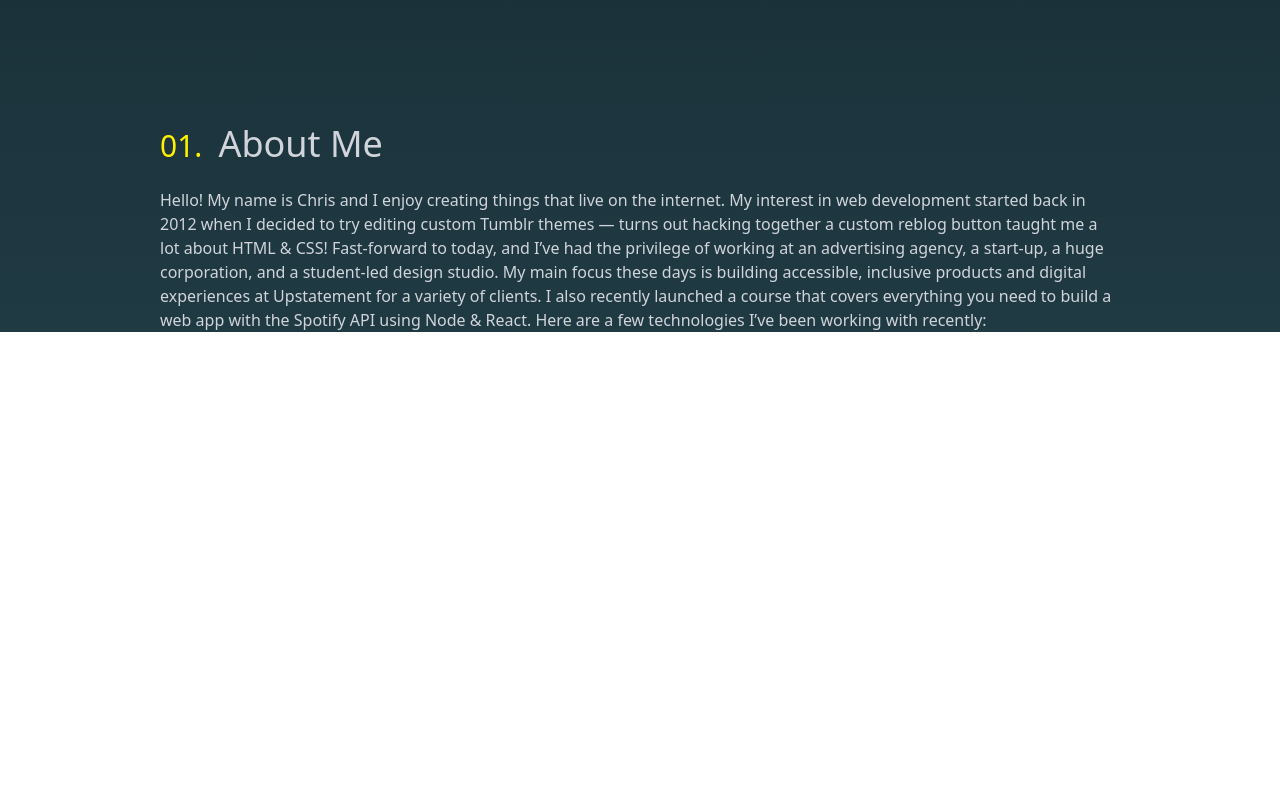
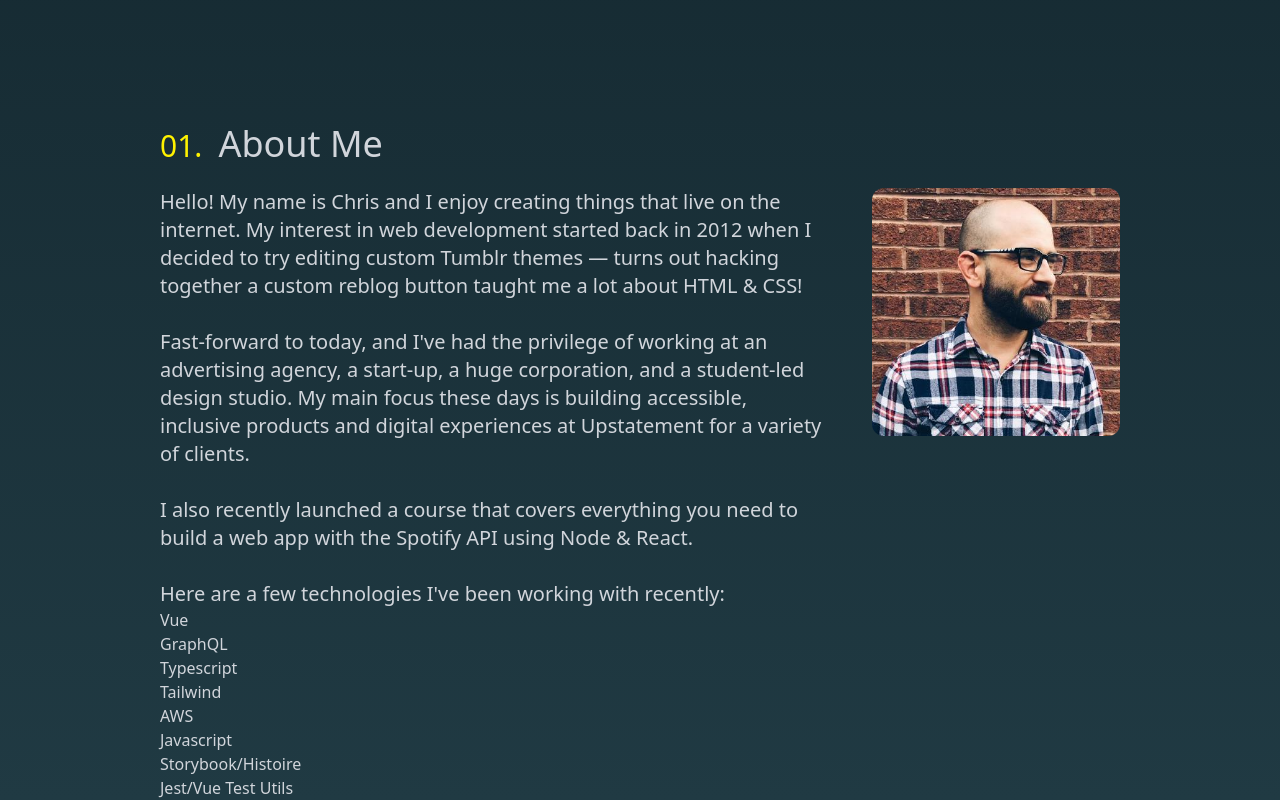
Before and after one commit to chrisstanarsenault/portfolio2023, a Vue app: page / in a window 1280 px wide. Shown: the part 676-1476 px from the top of the page. Before the commit the page ends 1008 px from the top, so only its background shows below. Built offline with nearby package versions, Linux system fonts and the light colour scheme.

Commit message:
feat: :construction: added image to about section, and some more text

```diff
--- a/src/App.vue
+++ b/src/App.vue
@@ -26,24 +26,39 @@
           <h3 class="text-2xl md:text-4xl">About Me</h3>
         </div>
 
-        <div>
-          <p>Hello! My name is Chris and I enjoy creating things that live on the internet. My interest in web
-            development started
-            back in 2012 when I decided to try editing custom Tumblr themes — turns out hacking together a custom reblog
-            button
-            taught me a lot about HTML & CSS!
+        <div class="flex gap-x-10">
+          <div class="max-w-2xl">
+            <p class="text-xl">Hello! My name is Chris and I enjoy creating things that live on the internet. My interest in web
+            development started back in 2012 when I decided to try editing custom Tumblr themes — turns out hacking together a custom reblog button taught me a lot about HTML & CSS!
+            <br />
+            <br />
+            Fast-forward to today, and I've had the privilege of working at an advertising agency, a start-up, a huge
+            corporation, and a student-led design studio. My main focus these days is building accessible, inclusive products and digital experiences at Upstatement for a variety of clients.
+            <br />
+            <br />
+            I also recently launched a course that covers everything you need to build a web app with the Spotify API
+            using Node & React.
+            <br />
+            <br />
+            Here are a few technologies I've been working with recently:
+          </p>
 
-            Fast-forward to today, and I’ve had the privilege of working at an advertising agency, a start-up, a huge
-            corporation,
-            and a student-led design studio. My main focus these days is building accessible, inclusive products and
-            digital
-            experiences at Upstatement for a variety of clients.
+          <ul>
+            <li>Vue</li>
+            <li>GraphQL</li>
+            <li>Typescript</li>
+            <li>Tailwind</li>
+            <li>AWS</li>
+            <li>Javascript</li>
+            <li>Storybook/Histoire</li>
+            <li>Jest/Vue Test Utils</li>
+          </ul>
+          </div>
 
-            I also recently launched a course that covers everything you need to build a web app with the Spotify API
-            using Node &
-            React.
 
-            Here are a few technologies I’ve been working with recently:</p>
+          <span class="group">
+            <img :src="profileImage" alt="Chris Arsenault standing in front of a brick wall." class="rounded-xl group-hover:rounded-full transition-all duration-1000 ease-in-out" />
+          </span>
         </div>
       </section>
       <!-- Experience -->
@@ -55,4 +70,6 @@
 
 <script setup lang="ts">
 import Header from '#layouts/header'
+
+import profileImage from '#assets/Chris.jpg'
 </script>
```
Also changed, not shown: src/assets/Chris.jpg (added).
